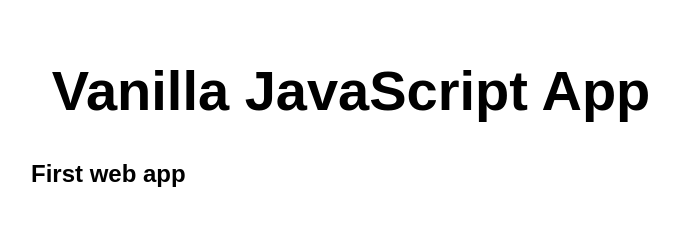
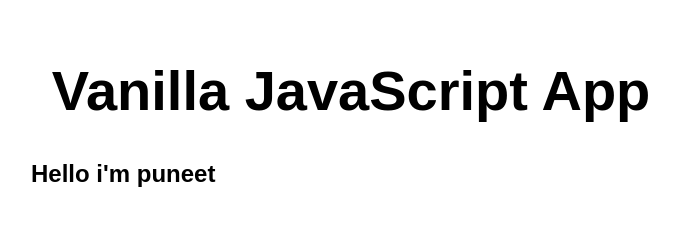
Before and after one commit to k-mounika9666/acme, a website: page src/index.html in a window 1280 px wide. Shown: the whole page, without its empty margins (289-968 px from the left). Drawn offline with Linux system fonts and the light colour scheme.

Commit message:
index.html

```diff
--- a/src/index.html
+++ b/src/index.html
@@ -11,7 +11,7 @@
 <body>
   <main>
     <h1>Vanilla JavaScript App</h1>
-    <h2>First web app</h2>
+    <h2>Hello i'm puneet</h2>
   </main>
 </body>
 
```
